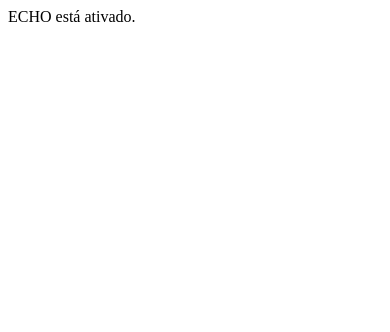
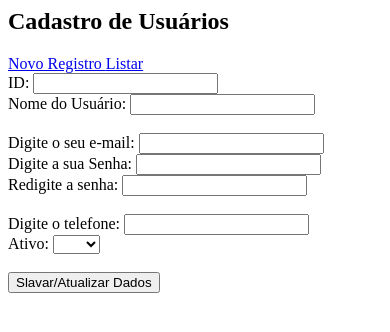
Before and after one commit to 123JChaves/Livraria_Alexandria, a PHP site: page / in a window 390 px wide. Shown: the top 332 px of the page. Run offline with PHP 8.4, Linux system fonts and the light colour scheme.

Commit message:
CRUD do Usuário quase finalizado

```diff
--- a/views/usuario/index.php
+++ b/views/usuario/index.php
@@ -1 +1,93 @@
-ECHO está ativado.
+<?php
+    if(!empty($id)) {
+        $dados = $this->usuario->editar($id);
+    }
+
+    $id = $dados->id ?? NULL;
+    $nome = $dados->nome ?? NULL;
+    $email = $dados->email ?? NULL;
+    $telefone = $dados->telefone ?? NULL;
+    $ativo = $dados->ativo ?? NULL;
+
+?>
+
+<div class="container">
+    <div class="card">
+        <div class="card-header">
+            <h2 class="float-start">Cadastro de Usuários</h2>
+            <div class="float-end">
+                <a href="usuario" title="Novo Registro" class="btn btn-success">
+                    <i class="fas fa-file"></i> Novo Registro
+                </a>
+
+                <a href="usuario/listar" title="Listar" class="btn btn-success">
+                    <i class="fas fa-file"></i> Listar
+                </a>
+            </div>
+        </div>
+        <div class="card-body">
+            <form name="formUsuario" method="post" data-parsley-validate="" action="usuario/salvar">
+                <div class="row">
+                    <div class="col-12 col-md-1">
+                        <label for="id">ID:</label>
+                        <input type="text" name="id" id="id" class="form-control"
+                        readonly value="<?=$id?>">
+                    </div>
+                    <div class="col-12 col-md-11">
+                        <label for="nome">Nome do Usuário:</label>
+                        <input type="text" name="nome" id="nome" class="form-control" value="<?=$nome?>"
+                        required data-parsley-required-message="Preecha o nome">
+                    </div>
+                </div>
+                <br>
+                <div class="row">
+                    <div class="col12 col-md-6">
+                        <label for="email">Digite o seu e-mail:</label>
+                        <input type="email" name="email" id="email" class="form-control" value="<?=$email?>"
+                        required data-parsley-required-message="Preecha o e-mail"
+                        data-parsley-type-message="Digite um e-mail válido">
+                    </div>
+                    <div class="col-12 col-md-3">
+                        <label for="senha">Digite a sua Senha:</label>
+                        <input type="password" name="senha" id="senha" class="form-control">
+                    </div>
+                    <div class="col-12 col-md-3">
+                        <label for="redigite">Redigite a senha:</label>
+                        <input type="password" name="redigite" id="redigite" class="form-control"
+                        data-parsley-equalto="#senha"
+                        data-parsley-equalto-message="As senhas não são iguais">
+                    </div>
+                </div>
+                <br>
+                <div class="row">
+                    <div class="col-12 col-md-4">
+                        <label for="telefone">Digite o telefone:</label>
+                        <input type="text" name="telefone" id="telefone" class="form-control" value="<?=$telefone?>"
+                        required data-parsley-required-message="Digite um telefone">
+                    </div>
+                    <div class="col-12 col-md-2">
+                        <label for="ativo">Ativo:</label>
+                        <select name="ativo" id="ativo" class="form-control"
+                        required data-parsley-required-message="Selecione ativo">
+                        <option value=""></option>
+                        <option value="S">Sim</option>
+                        <option value="N">Não</option>
+                    </select>
+                    <script>
+                        $("#ativo").val("<?=$ativo?>");
+                    </script>
+                    </div>
+                </div>
+                <br>
+                <button type="submit" class="btn btn-success float-end">
+                    <i class="fas fa-check"></i>Slavar/Atualizar Dados
+                </button>
+            </form>
+        </div>
+    </div>
+</div>
+<script>
+    $(document).ready(function(){
+        $("#telefone").inputmask("(99) 99999-9999")
+    });
+</script>
```
Also changed, not shown: models/Usuario.php (+15 -5 lines), views/usuario/listar.php (+47 -1 lines), views/usuario/salvar.php (added, +43 -0 lines), 1 other file.
